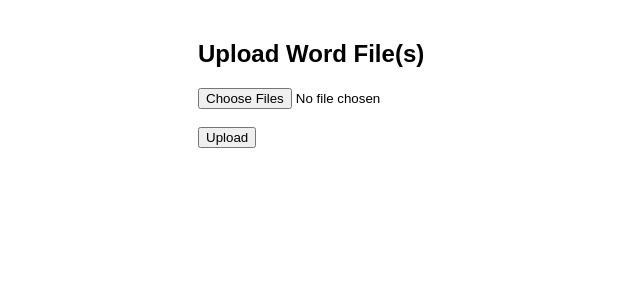
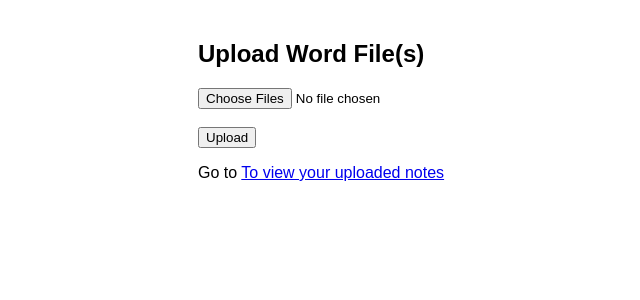
Before and after one commit to DevCrishKha/Render_Deployment, a Flask app: page /upload in a window 1280 px wide. Shown: the top 300 px of the page, without its empty margins (192-832 px from the left). Run offline with Flask 3, Linux system fonts and the light colour scheme.

Commit message:
refined uploads page

```diff
--- a/templates/upload_notes.html
+++ b/templates/upload_notes.html
@@ -58,6 +58,8 @@
     <button type="submit">Upload</button>
   </form>
 
+  <p>Go to <a href="/notes">To view your uploaded notes</a></p>
+
   <!-- The pop-up dialog box itself. It's hidden by default. -->
   <div id="dialog-overlay">
     <div id="dialog-box">
```
